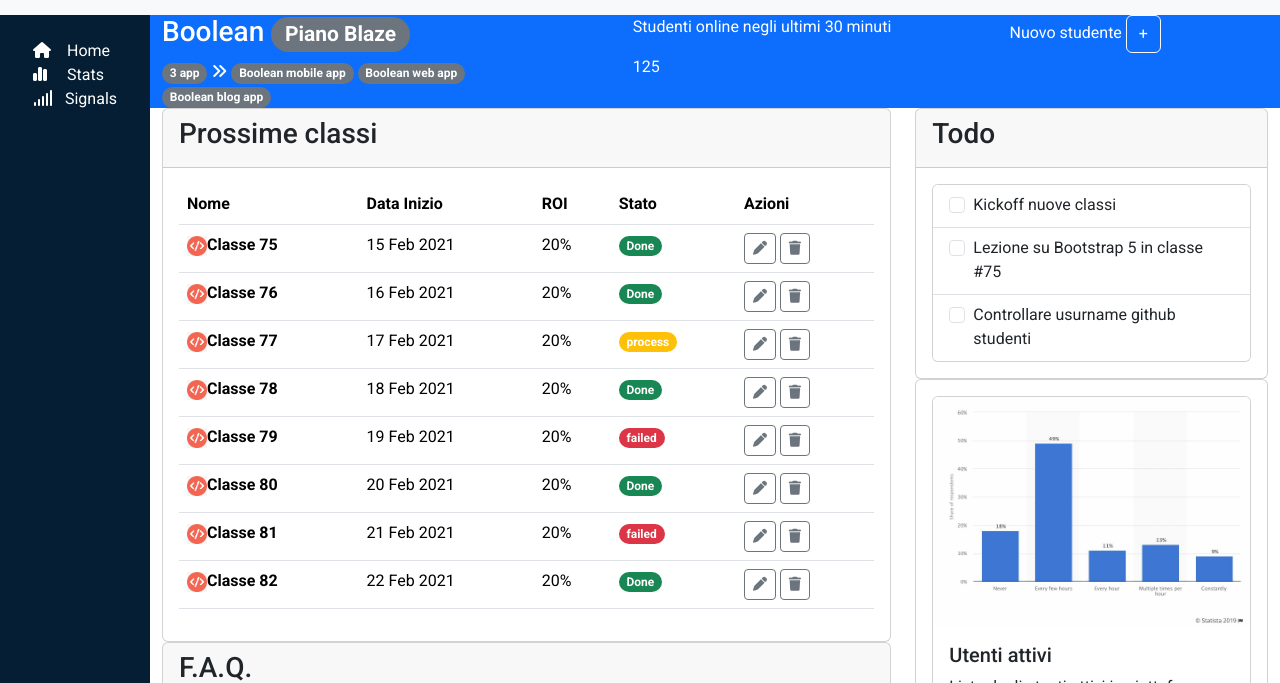
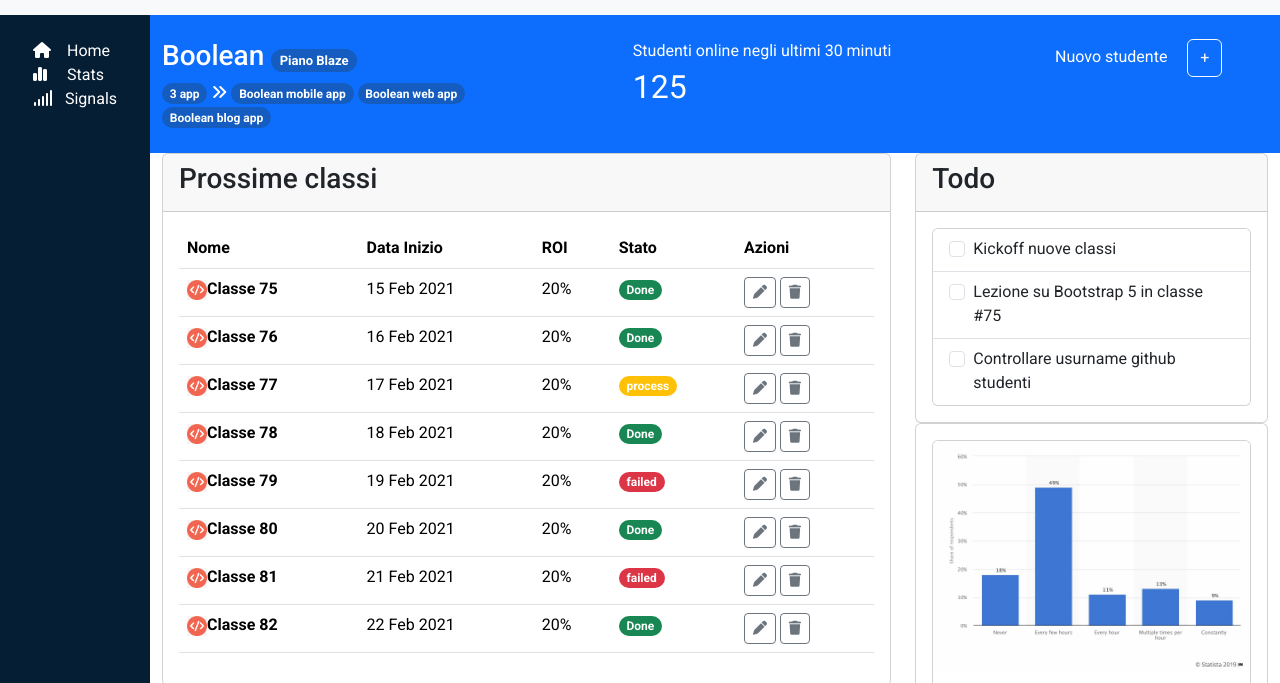
Before and after one commit to igorgaidolfi/html-css-bootstrap-dashboard, a plain HTML site: page index.html in a window 1280 px wide. Shown: the part 60-743 px from the top of the page. Drawn offline with nearby package versions, Linux system fonts and the light colour scheme.

Commit message:
update edited desktop jumbo

```diff
--- a/css/style.css
+++ b/css/style.css
@@ -30,6 +30,9 @@ header li{
 #main-content{
     width: calc(100vw - 75px);
 }
+.bg_blue{
+    background-color: rgba(22, 90, 186, 0.9);
+}
 .content-table img{
     height: 20px;
 }
@@ -39,7 +42,9 @@ header li{
 .margint_75{
     margin-top: 75px;
 }
-
+.f_small{
+    font-size: small;
+}
 @media screen and (min-width: 992px){
     #sidebar{
         width: 150px;
--- a/index.html
+++ b/index.html
@@ -40,28 +40,28 @@
                 </div>
             </div>
             <div id="main-content" class="margint_75 overflow-y-auto">
-                <div class="jumbo bg-primary text-white">
+                <div class="jumbo bg-primary text-white py-4">
                     <div class="container-fluid">
                         <div class="row justify-content-between">
                             <div class="col-4">
                                 <div class="content">
-                                    <h3>Boolean <span class="badge rounded-pill bg-secondary">Piano Blaze</span></h3>
-                                    <span class="badge rounded-pill bg-secondary">3 app</span>
+                                    <h3>Boolean <span class="badge rounded-pill bg_blue f_small">Piano Blaze</span></h3>
+                                    <span class="badge rounded-pill bg_blue ">3 app</span>
                                     <span><i class="fa-solid fa-angles-right"></i></span>
-                                    <span class="badge rounded-pill bg-secondary">Boolean mobile app</span>
-                                    <span class="badge rounded-pill bg-secondary">Boolean web app</span>
-                                    <span class="badge rounded-pill bg-secondary">Boolean blog app</span>
+                                    <span class="badge rounded-pill bg_blue">Boolean mobile app</span>
+                                    <span class="badge rounded-pill bg_blue">Boolean web app</span>
+                                    <span class="badge rounded-pill bg_blue">Boolean blog app</span>
                                 </div>
                             </div>
                             <div class="col-3">
                                 <div class="content">
-                                    <p>Studenti online negli ultimi 30 minuti</p>
-                                    <p>125</p>
+                                    <p class="m-0">Studenti online negli ultimi 30 minuti</p>
+                                    <p class="fs-2 m-0">125</p>
                                 </div>
                             </div>
                             <div class="col-3">
-                                <div class="content">
-                                    <span>Nuovo studente</span>
+                                <div class="content text-center">
+                                    <span class="me-3">Nuovo studente</span>
                                     <button class="btn btn-outline-light">+</button>
                                 </div>
                             </div>
```
